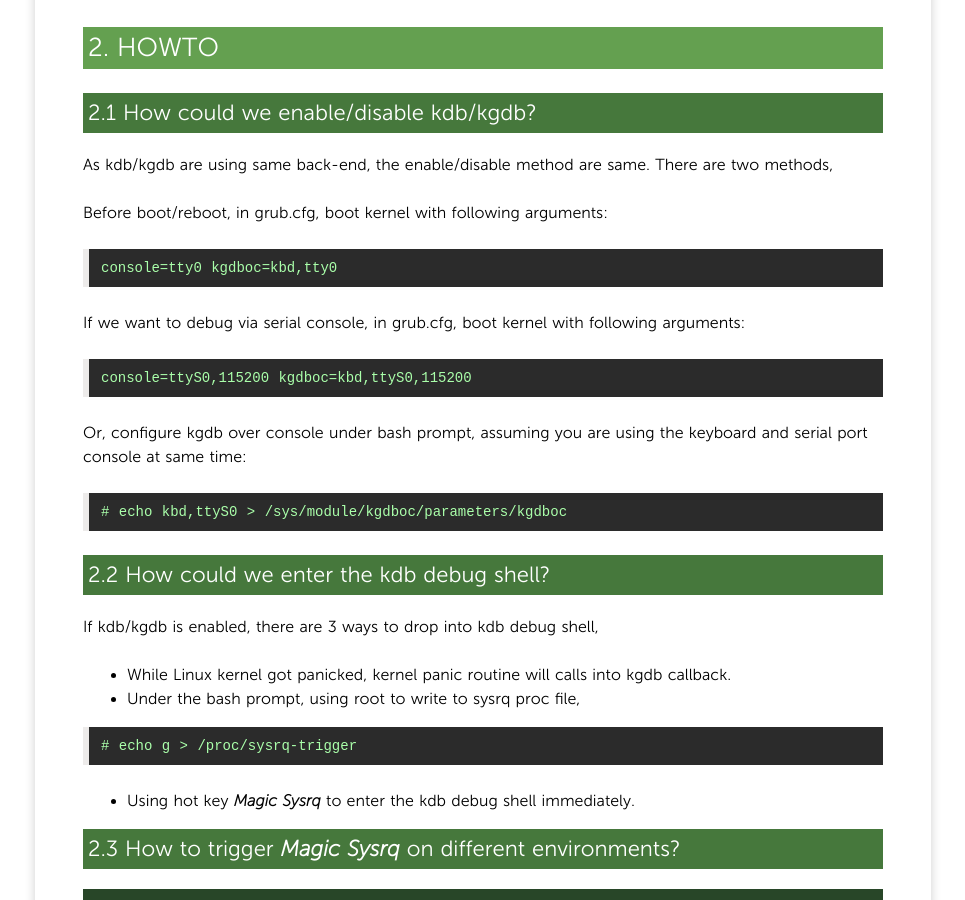
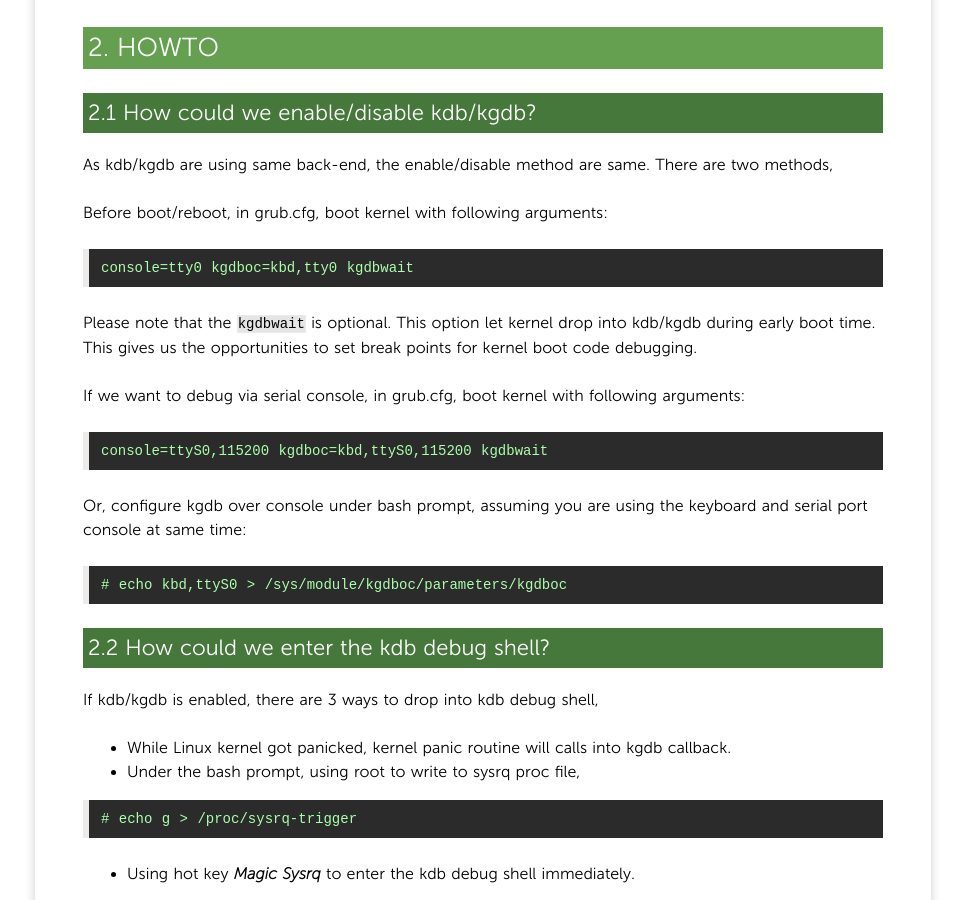
Before and after one commit to yangoliver/yangoliver.github.io, a Jekyll site: the page built from _posts/2015/2015-08-05-using-kgdb-debug-linux-kernel-1.md, in a window 1280 px wide and 900 px high, scrolled down 1235 px. Shown: the whole window, without its empty margins (157-1122 px from the left). Built offline with Jekyll 4.4.1, drawn with Linux system fonts in a browser that asks for light colours; comment, search, counter and statistics services are not loaded.

Commit message:
update: add kgdbwait description

```diff
--- a/_posts/2015/2015-08-05-using-kgdb-debug-linux-kernel-1.md
+++ b/_posts/2015/2015-08-05-using-kgdb-debug-linux-kernel-1.md
@@ -56,11 +56,14 @@ As kdb/kgdb are using same back-end, the enable/disable method are same. There a
 
 Before boot/reboot, in grub.cfg, boot kernel with following arguments:
 
-<pre>console=tty0 kgdboc=kbd,tty0</pre>
+<pre>console=tty0 kgdboc=kbd,tty0 kgdbwait</pre>
+
+Please note that the `kgdbwait` is optional. This option let kernel drop into kdb/kgdb during early boot time.
+This gives us the opportunities to set break points for kernel boot code debugging.
 
 If we want to debug via serial console, in grub.cfg, boot kernel with following arguments:
 
-<pre>console=ttyS0,115200 kgdboc=kbd,ttyS0,115200</pre>
+<pre>console=ttyS0,115200 kgdboc=kbd,ttyS0,115200 kgdbwait</pre>
 
 Or, configure kgdb over console under bash prompt, assuming you are using the keyboard and serial port console at same time:
 
```
